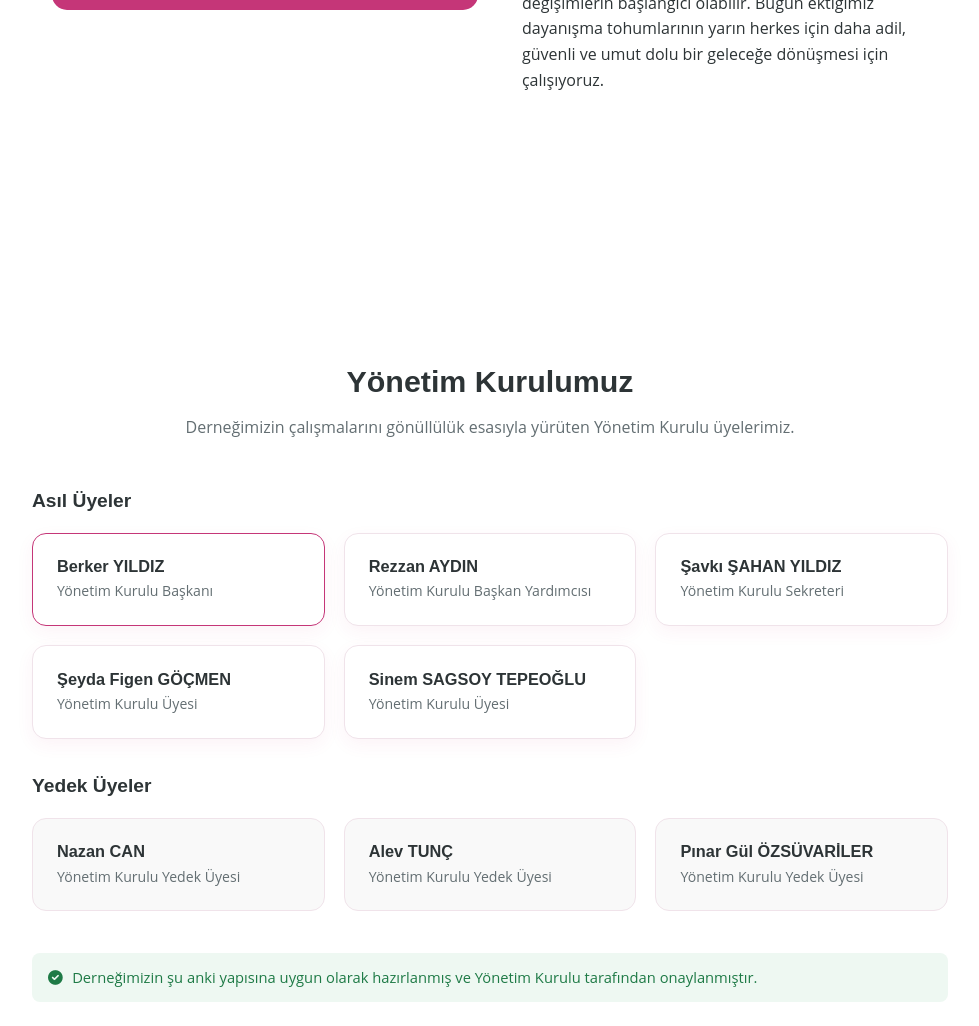
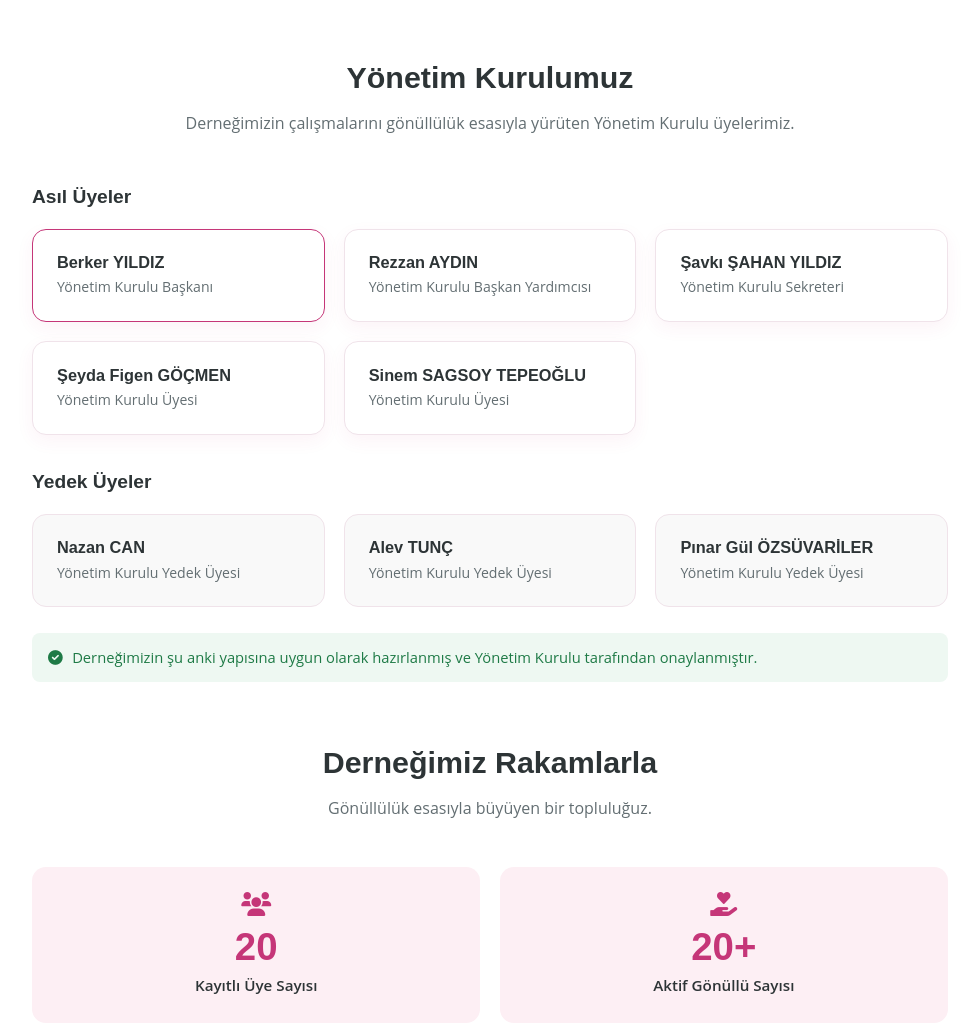
Before and after one commit to Brainfitnarlidere/maki, a plain HTML site: page hakkimizda/index.html in a window 1280 px wide. Shown: the part 768-1794 px from the top of the page, without its empty margins (150-1129 px from the left). Drawn offline with Linux system fonts and the light colour scheme.

Commit message:
Hakkımızda: bölüm arası boşluklar daraltıldı
Co-Authored-By: Claude Opus 5.5 <noreply@anthropic.com>

```diff
--- a/hakkimizda/index.html
+++ b/hakkimizda/index.html
@@ -23,7 +23,8 @@
         .board .container { max-width: 980px; }
         .about-page .grid-2 { align-items: center; }
         .about-page .about-text h1 { text-align: left; margin-bottom: 1.2rem; }
-        .board-section { margin-top: 4.5rem; }
+        .board section { padding: 0; }
+        .board-section { margin-top: 3.5rem; }
         .board-section > h2.section-title { font-size: 1.9rem; text-align: center; margin: 0 0 0.6rem; }
         .board h1 { font-size: 2.2rem; text-align: center; margin-bottom: 0.6rem; color: var(--text-color); }
         .board .board-intro { text-align: center; color: var(--light-text); max-width: 640px; margin: 0 auto 2.8rem; }
@@ -41,7 +42,7 @@
         .board-stat .fas { color: var(--primary-color); font-size: 1.5rem; margin-bottom: 0.3rem; }
         .board-stat-num { font-family: 'Montserrat', sans-serif; font-weight: 700; font-size: 2.4rem; color: var(--primary-color); line-height: 1.1; }
         .board-stat-label { color: var(--text-color); font-weight: 600; font-size: 0.95rem; }
-        .board-note { margin-top: 2.6rem; font-size: 0.92rem; color: #1e7a46; background: #eef8f2; padding: 0.8rem 1rem; border-radius: 8px; }
+        .board-note { margin-top: 1.6rem; font-size: 0.92rem; color: #1e7a46; background: #eef8f2; padding: 0.8rem 1rem; border-radius: 8px; }
         .board-note .fa-circle-check { margin-right: 0.35rem; }
         .board-back { text-align: center; margin-top: 2.4rem; }
         @media (max-width: 900px) { .board-grid { grid-template-columns: repeat(2, 1fr); } }
```
